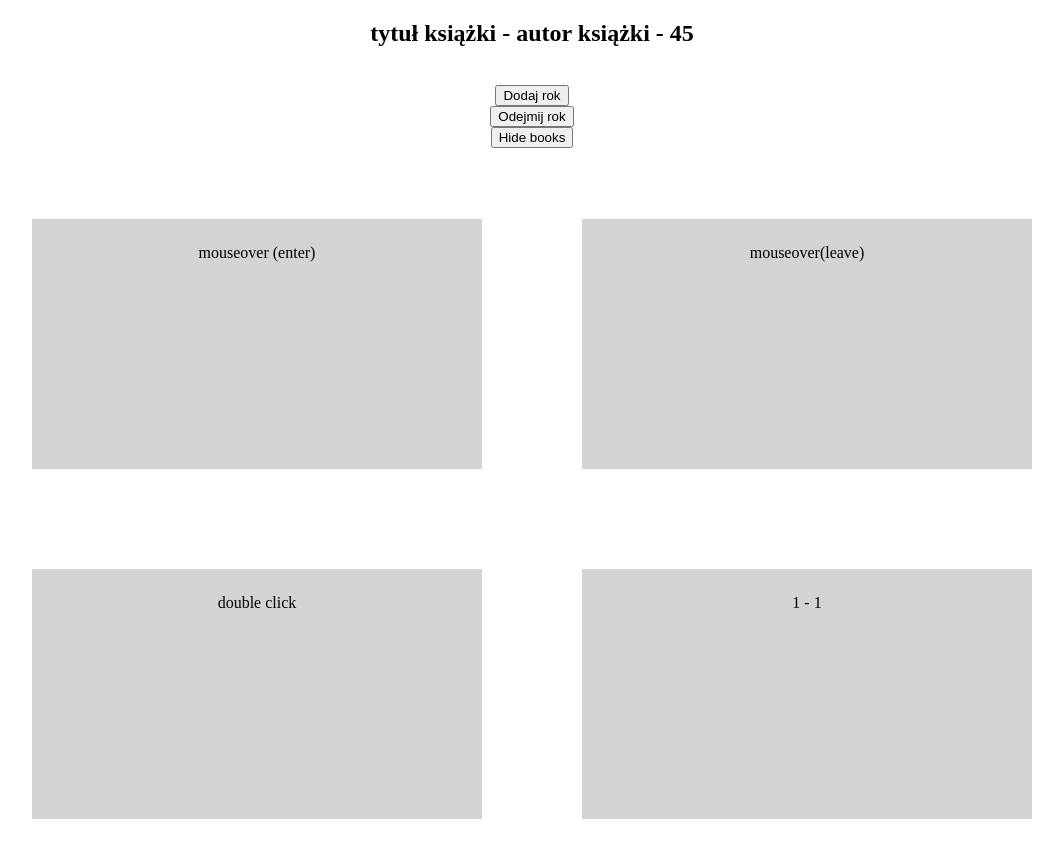
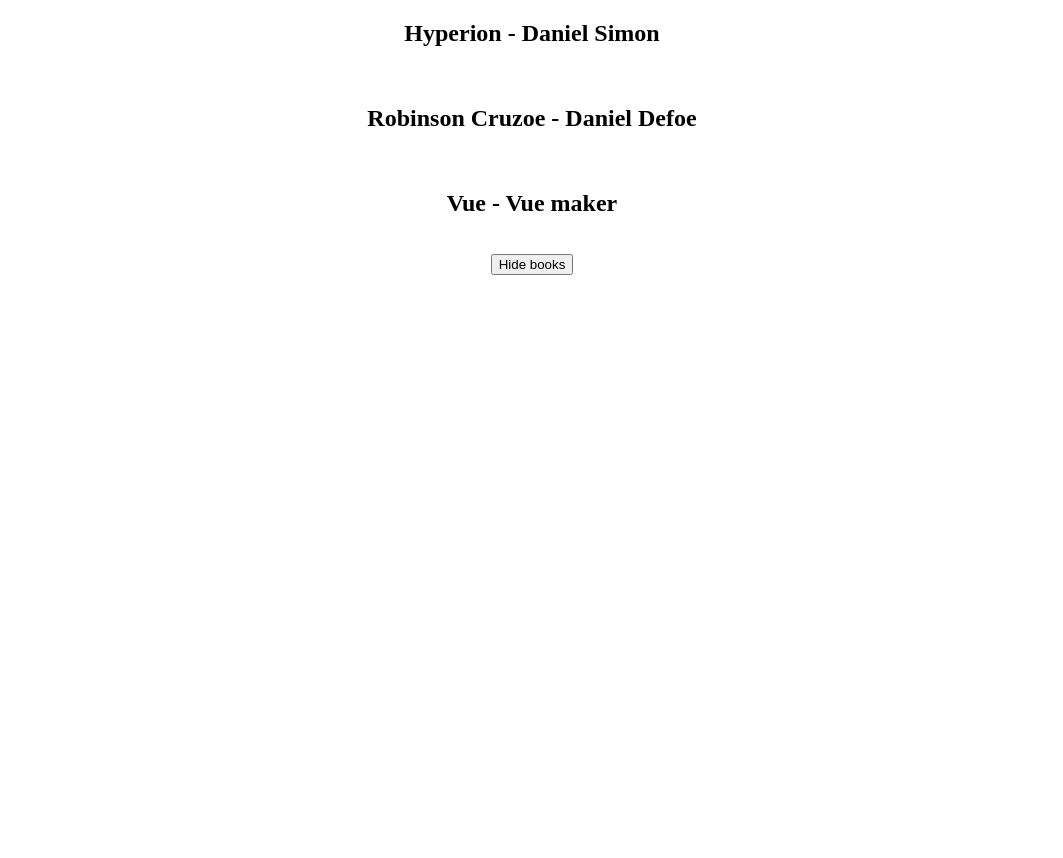
Before and after one commit to 433MHz/vue-learning-20-04-2021, a Vue app: page / in a window 1280 px wide. Shown: the top 858 px of the page, without its empty margins (108-1171 px from the left). After the commit the page ends 800 px from the top, so only its background shows below. Built offline with nearby package versions, Linux system fonts and the light colour scheme.

Commit message:
v-for example

```diff
--- a/src/components/learning.vue
+++ b/src/components/learning.vue
@@ -1,17 +1,11 @@
 <template>
     <div>
-        <h2 v-show="showBooks">{{title}} - {{author}} - {{age}}</h2><br>
+        <div v-for="book in books" v-bind:key="book.title">
+            <h2 v-show="showBooks">{{book.title}} - {{book.author}}</h2><br>
+        </div>
 
-        <button v-on:click="age++"> Dodaj rok </button><br>
-        <button v-on:click="removeOneYear">Odejmij rok</button><br>
         <button v-on:click="toogleBooks"><span v-if="!showBooks">Show books</span> <span v-else>Hide books</span></button><br>
 
-        <h1>{{actually}}</h1>
-
-        <div class="box" @mouseenter="changeActually('mouse entered on div 1')">mouseover (enter)</div>
-        <div class="box" @mouseleave="changeActually('mouse leaved div 2')">mouseover(leave)</div>
-        <div class="box" @dblclick="changeActually('double clicked div 3')">double click</div>
-        <div class="box" @mousemove="mouseMove">{{mouseX}} - {{mouseY}}</div>
     </div>
 </template>
 
@@ -23,12 +17,12 @@ export default {
     data(){
         return{
             showBooks: true,
-            title: 'tytuł książki',
-            author: 'autor książki',
-            age: 45,
-            actually: '',
-            mouseX: 1,
-            mouseY: 1
+
+            books:[
+                {title: 'Hyperion', author: 'Daniel Simon'},
+                {title: 'Robinson Cruzoe', author:'Daniel Defoe'},
+                {title: 'Vue', author:'Vue maker'}
+            ]
         }
     },
 
@@ -40,16 +34,6 @@ export default {
         toogleBooks(){
             this.showBooks = !this.showBooks
         },
-
-        changeActually(actually){
-            this.actually = actually
-        },
-
-        mouseMove(move){
-            this.mouseX = move.offsetX,
-            this.mouseY = move.offsetY
-            this.actually = this.mouseX + " - " + this.mouseY
-        }
     }
 }
 </script>
@@ -60,13 +44,4 @@ export default {
         height: 50px;
         background-color: azure;
     }
-
-    .box{
-        width: 400px;
-        padding: 25px;
-        margin: 50px;
-        height: 200px;
-        background-color: lightgray;
-        display: inline-block;
-    }
 </style>
```
